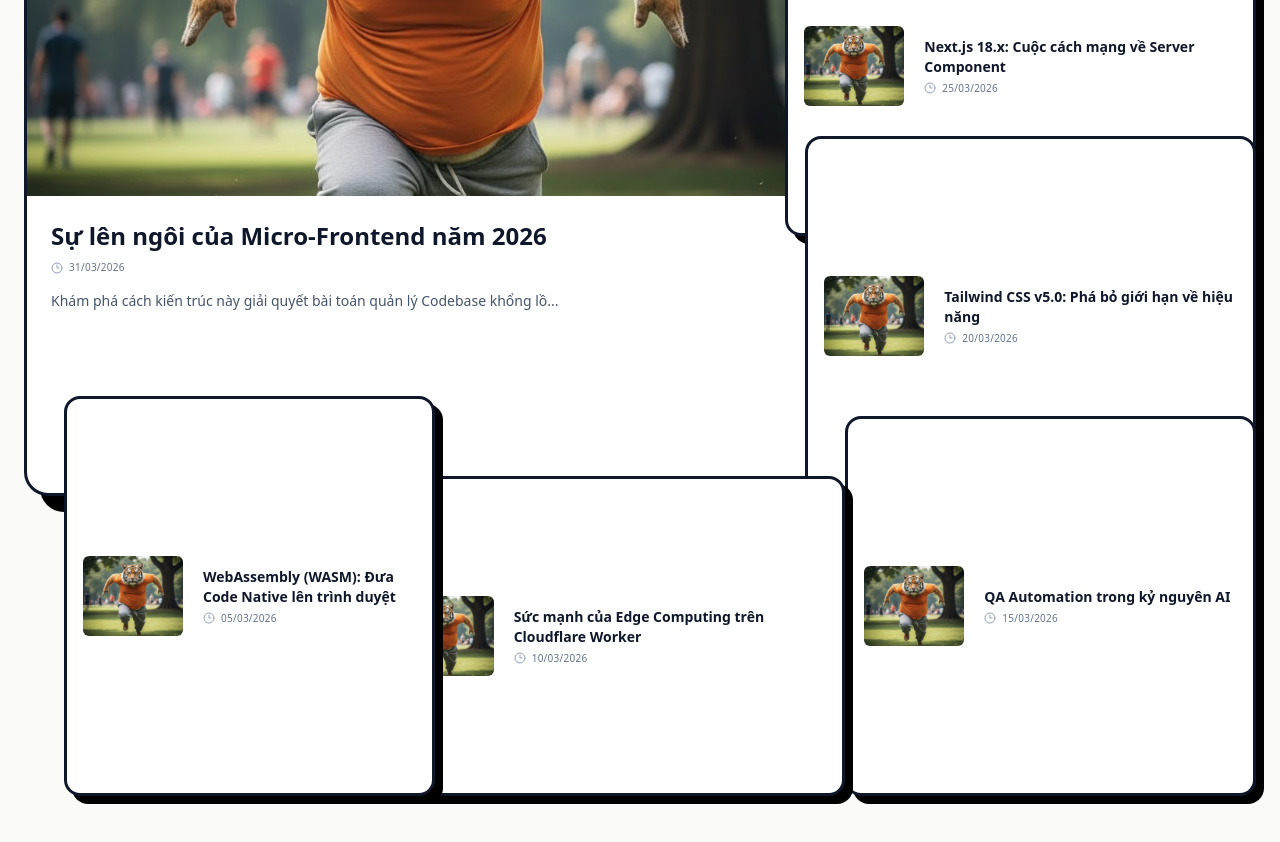
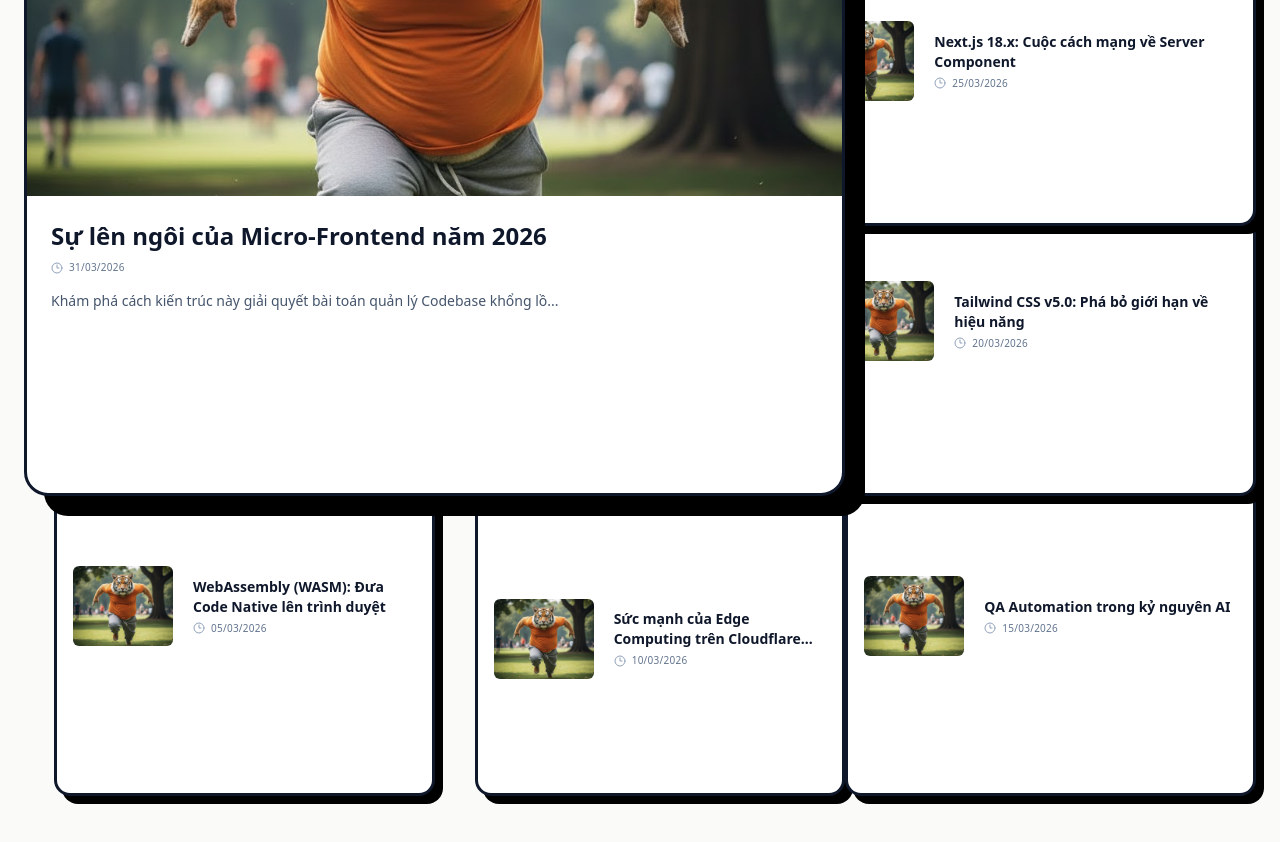
Before and after one commit to tuanpa00180/Fatcat, a Next.js app: page /blog/tech-2026 in a window 1280 px wide. Shown: the part 360-1202 px from the top of the page. Built offline with nearby package versions, Linux system fonts and the light colour scheme.

Commit message:
Fix: Fix the clock wise on tech-2026 main page 11th times - feat go to top of stair

```diff
--- a/src/app/blog/tech-2026/page.tsx
+++ b/src/app/blog/tech-2026/page.tsx
@@ -62,10 +62,13 @@ const PostCard = ({
 }) => {
   return (
     <Link
-href={`/blog/${post.id}`}
+      href={`/blog/${post.id}`}
       className={`group block relative bg-white border-[3px] border-slate-900 overflow-hidden transition-all duration-300
-        hover:-translate-y-2 hover:-translate-x-1 hover:shadow-[12px_12px_0px_0px_rgba(16,185,129,1)]
-        ${isFeatured ? 'rounded-3xl shadow-[16px_16px_0px_0px_rgba(0,0,0,1)]' : 'rounded-2xl shadow-[8px_8px_0px_0px_rgba(0,0,0,1)]'}
+        ${
+          isFeatured
+            ? "rounded-3xl shadow-[20px_20px_0px_0px_rgba(0,0,0,1)] z-50" // Bóng đổ mạnh hơn cho bài chính
+            : "rounded-2xl shadow-[8px_8px_0px_0px_rgba(0,0,0,1)]"
+        }
         w-full h-full`}
     >
       <div
@@ -113,10 +116,9 @@ href={`/blog/${post.id}`}
 export default function Tech2026Page() {
   const router = useRouter();
 
-const [featuredPost, ...otherPosts] = posts;
+  const [featuredPost, ...otherPosts] = posts;
 
-
-// Thứ tự class cho 5 bài vệ tinh
+  // Thứ tự class cho 5 bài vệ tinh
   const layerClasses = ["layer-1", "layer-2", "layer-3", "layer-4", "layer-5"];
 
   return (
@@ -144,7 +146,7 @@ const [featuredPost, ...otherPosts] = posts;
           <div className="h-0.5 flex-1 bg-slate-200 rounded-full"></div>
         </header>
 
-<section className="grid-staircase mt-24">
+        <section className="grid-staircase mt-24">
           {/* GỐC CẦU THANG (Tầng dưới cùng) */}
           <div className="layer-feat">
             <PostCard post={featuredPost} isFeatured={true} />
@@ -153,7 +155,7 @@ const [featuredPost, ...otherPosts] = posts;
           {/* CÁC BẬC THANG LEO DẦN LÊN (Z-index tăng dần) */}
           {otherPosts.slice(0, 5).map((post, index) => (
             <div key={post.id} className={layerClasses[index]}>
-               <PostCard post={post} isFeatured={false} />
+              <PostCard post={post} isFeatured={false} />
             </div>
           ))}
         </section>
--- a/src/app/globals.css
+++ b/src/app/globals.css
@@ -9,52 +9,61 @@
       "feat feat a1"
       "feat feat a2"
       "a5   a4   a3";
-    gap: 0; /* Bỏ gap để margin âm kiểm soát hoàn toàn việc gối đầu */
+    gap: 0;
   }
 
-  /* CHIẾN THUẬT Z-INDEX TĂNG DẦN:
-     Feat (10) -> a1 (20) -> a2 (30) -> a3 (40) -> a4 (50) -> a5 (60)
+  /* CHIẾN THUẬT Z-INDEX ĐẢO NGƯỢC:
+     Featured (100) -> a1 (80) -> a2 (60) -> a3 (40) -> a4 (20) -> a5 (10)
   */
 
   .layer-feat {
     grid-area: feat;
-    z-index: 10;
+    z-index: 100;
+    /* Cao nhất để đè lên tất cả */
+    position: relative;
   }
 
   .layer-1 {
     grid-area: a1;
-    z-index: 20;
-    margin-left: -60px; /* Đè lên Feat từ bên phải */
-    margin-bottom: -40px;
+    z-index: 80;
+    margin-left: -50px;
+    /* Chui dưới Featured */
+    margin-bottom: -30px;
   }
 
   .layer-2 {
     grid-area: a2;
-    z-index: 30;
-    margin-top: -60px;   /* Đè lên a1 */
-    margin-left: -40px;  /* Đè lên Feat */
+    z-index: 60;
+    margin-top: -50px;
+    /* Chui dưới a1 */
+    margin-left: -30px;
+    /* Chui dưới Featured */
   }
 
   .layer-3 {
     grid-area: a3;
     z-index: 40;
-    margin-top: -80px;   /* Đè lên a2 */
+    margin-top: -60px;
+    /* Chui dưới a2 */
   }
 
-  /* FIX: a4 gối lên a3 */
+  /* a4 gối đầu lên a3 (a3 nằm dưới a4) */
   .layer-4 {
     grid-area: a4;
-    z-index: 50;
-    margin-left: -60px;  /* Đè lên a3 (a4 ở bên trái a3) */
-    margin-top: -20px;   /* Nhích lên một chút để gối đầu */
+    z-index: 20;
+    margin-left: 40px;
+    /* Đè lên a3 */
+    margin-top: -15px;
   }
 
-  /* FIX: a5 gối lên a4 và trùm lên Feat */
+  /* a5 nằm thấp nhất, bị Featured và a4 đè lên */
   .layer-5 {
     grid-area: a5;
-    z-index: 60;
-    margin-left: 40px;   /* Đè ngược lại vào vùng của a4 */
-    margin-top: -100px;  /* Đè lên chân của Featured */
+    z-index: 10;
+    margin-top: -80px;
+    /* Chui xuống dưới Featured */
+    margin-left: 30px;
+    /* Chui dưới a4 */
   }
 }
 
```
